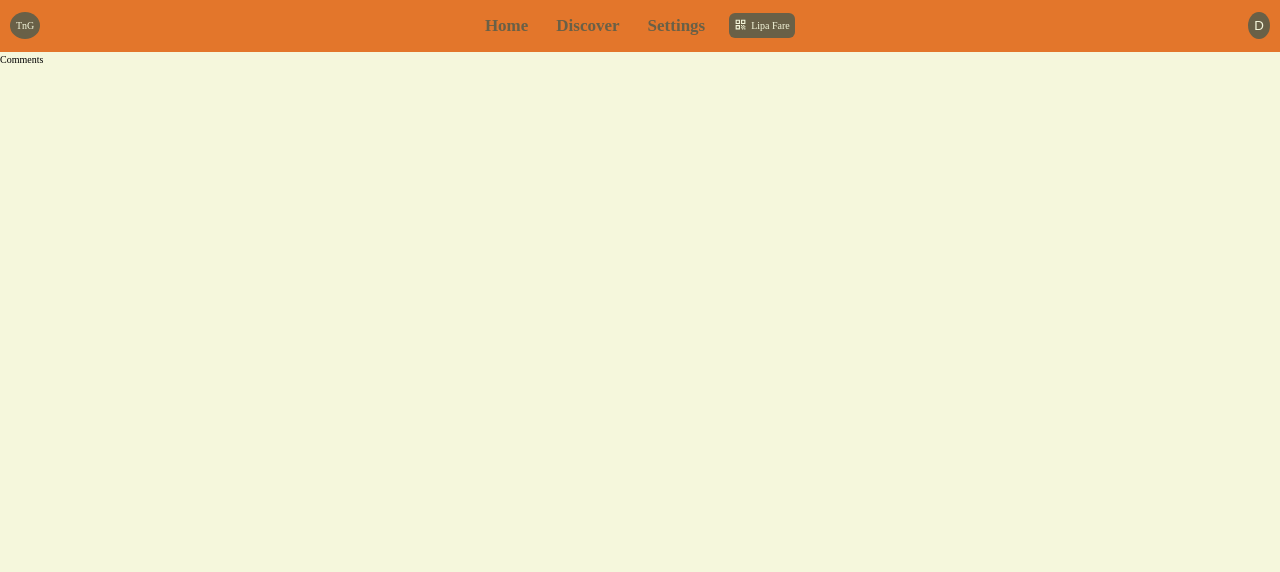
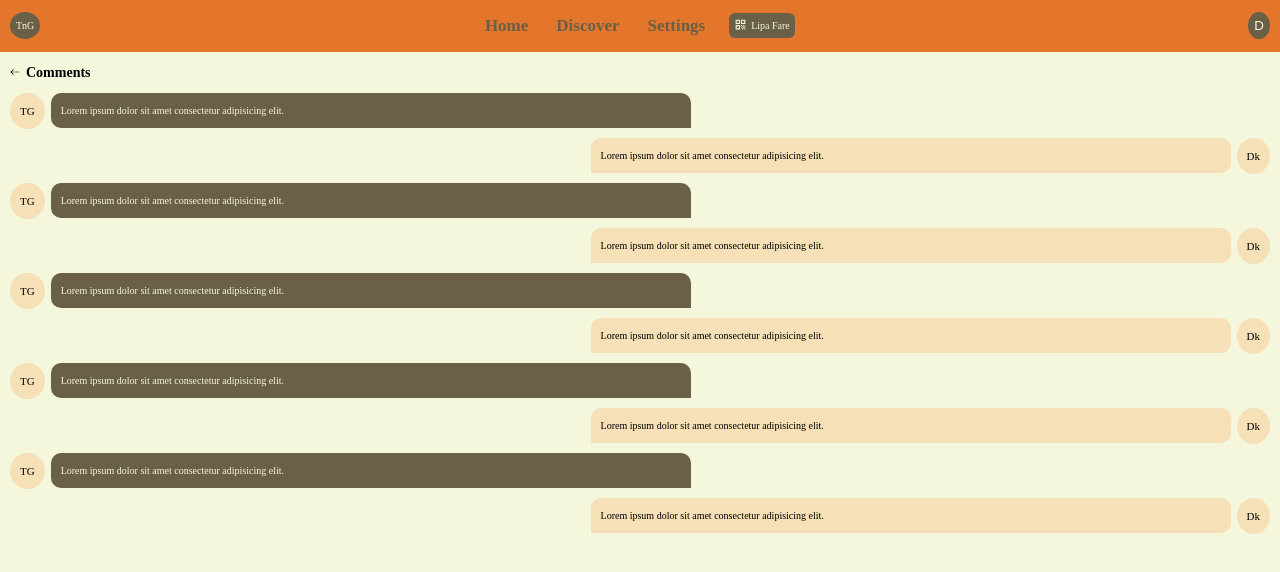
Before and after one commit to dennis-dentrix/tapandgo, a React (Vite) app: page /forum/comments in a window 1280 px wide. Shown: the top 572 px of the page. Built offline with nearby package versions, Linux system fonts and the light colour scheme; a web font is replaced by a local one.

Commit message:
Comments

```diff
--- a/src/App.scss
+++ b/src/App.scss
@@ -81,7 +81,17 @@ Link {
   padding: 1rem 2rem;
   height: 100%;
 }
-
+.section {
+  &-top {
+    display: flex;
+    align-items: center;
+    gap: 0.6rem;
+    margin-bottom: 1rem;
+  }
+  &-heading {
+    font-size: $heading-size-small;
+  }
+}
 .discover {
   &-btn {
     outline: none;
--- a/src/components/styles/navigation.scss
+++ b/src/components/styles/navigation.scss
@@ -140,7 +140,7 @@
     z-index: 10;
     background-color: $color-dark;
     width: 100%;
-    padding: 0.9rem 1rem;
+    padding: 0.4rem 0.8rem;
 
     &-list {
       display: flex;
--- a/src/pages/Comments.jsx
+++ b/src/pages/Comments.jsx
@@ -1,6 +1,98 @@
 import React from "react";
+import { useNavigate } from "react-router-dom";
+import { ArrowLeft, Send } from "react-bootstrap-icons";
 import "./styles/comments.scss";
 
 export const Comments = () => {
-  return <div>Comments</div>;
+  const navigate = useNavigate();
+  const handleReturn = () => navigate("/forum");
+  return (
+    <section className="comment">
+      <div className="section-top">
+        <ArrowLeft onClick={handleReturn} />
+        <h2 className="section-heading">Comments</h2>
+      </div>
+
+      <div className="comment-body">
+        <div className="comment-body__messages">
+          <div className="comment-content__received">
+            <div className="message-icon">TG</div>
+            <p className="comment-received comment-text">
+              Lorem ipsum dolor sit amet consectetur adipisicing elit.
+            </p>
+          </div>
+
+          <div className="comment-content__sent">
+            <p className="comment-sent comment-text">
+              Lorem ipsum dolor sit amet consectetur adipisicing elit.
+            </p>
+            <div className="message-icon">Dk</div>
+          </div>
+
+          <div className="comment-content__received">
+            <div className="message-icon">TG</div>
+            <p className="comment-received comment-text">
+              Lorem ipsum dolor sit amet consectetur adipisicing elit.
+            </p>
+          </div>
+
+          <div className="comment-content__sent">
+            <p className="comment-sent comment-text">
+              Lorem ipsum dolor sit amet consectetur adipisicing elit.
+            </p>
+            <div className="message-icon">Dk</div>
+          </div>
+
+          <div className="comment-content__received">
+            <div className="message-icon">TG</div>
+            <p className="comment-received comment-text">
+              Lorem ipsum dolor sit amet consectetur adipisicing elit.
+            </p>
+          </div>
+
+          <div className="comment-content__sent">
+            <p className="comment-sent comment-text">
+              Lorem ipsum dolor sit amet consectetur adipisicing elit.
+            </p>
+            <div className="message-icon">Dk</div>
+          </div>
+
+          <div className="comment-content__received">
+            <div className="message-icon">TG</div>
+            <p className="comment-received comment-text">
+              Lorem ipsum dolor sit amet consectetur adipisicing elit.
+            </p>
+          </div>
+
+          <div className="comment-content__sent">
+            <p className="comment-sent comment-text">
+              Lorem ipsum dolor sit amet consectetur adipisicing elit.
+            </p>
+            <div className="message-icon">Dk</div>
+          </div>
+          <div className="comment-content__received">
+            <div className="message-icon">TG</div>
+            <p className="comment-received comment-text">
+              Lorem ipsum dolor sit amet consectetur adipisicing elit.
+            </p>
+          </div>
+
+          <div className="comment-content__sent">
+            <p className="comment-sent comment-text">
+              Lorem ipsum dolor sit amet consectetur adipisicing elit.
+            </p>
+            <div className="message-icon">Dk</div>
+          </div>
+        </div>
+        {/* <form className="comment-space">
+          <input
+            type="text"
+            placeholder="Write a comment"
+            className="comment-input"
+          />
+          <Send />
+        </form> */}
+      </div>
+    </section>
+  );
 };
--- a/src/pages/Forum.jsx
+++ b/src/pages/Forum.jsx
@@ -1,18 +1,24 @@
 import { useState } from "react";
-import { Link } from "react-router-dom";
-import { CheckBox, ArrowBackOutlined } from "@mui/icons-material";
-import { CheckCircleFill, ChatLeftDots } from "react-bootstrap-icons";
+
+import { Link, useNavigate } from "react-router-dom";
+import {
+  ArrowLeft,
+  CheckCircleFill,
+  ChatLeftDots,
+} from "react-bootstrap-icons";
 import "./styles/forum.scss";
 
 export const Forum = () => {
+  const navigate = useNavigate();
+  const handleHome = () => navigate("/");
   const iconStyle = {
     color: "#e3762b",
   };
   return (
     <section className="main-forum">
-      <div className="main-forum__top">
-        <ArrowBackOutlined />
-        <h2 className="main-forum__heading">Forum</h2>
+      <div className="section-top">
+        <ArrowLeft onClick={handleHome} />
+        <h2 className="section-heading">Forum</h2>
       </div>
 
       <div className="message">
--- a/src/pages/Receipt.jsx
+++ b/src/pages/Receipt.jsx
@@ -12,10 +12,10 @@ export const Receipt = () => {
   return (
     <main className="main">
       <section className="receipt">
-        <div className="receipt-top">
+        <div className="section-top">
           <ArrowBackOutlined onClick={handleDiscover} />
 
-          <h1 className="receipt-heading">Receipts</h1>
+          <h1 className="section-heading">Receipts</h1>
         </div>
 
         <div className="receipt-body">
--- a/src/pages/Settings.jsx
+++ b/src/pages/Settings.jsx
@@ -50,7 +50,7 @@ export const Settings = () => {
 
         <div className="settings-settings">
           <div className="settings-user">
-            <div className="settings-user__initial">D</div>
+            <p className="messsage-icon settings-icon">D</p>
             <div className="settings-user__person">
               <p className="name">Denis Kyusya</p>
               <p className="settings-user__email">denkyusya@gmail.com</p>
--- a/src/pages/styles/comments.scss
+++ b/src/pages/styles/comments.scss
@@ -1 +1,62 @@
 @import "../../theme-styles.scss";
+
+.comment {
+  padding: 1rem;
+  height: 100%;
+  width: auto;
+  position: relative;
+  display: block;
+  &-body {
+    height: 100vh;
+    overflow: hidden;
+
+    &__message {
+      display: flex;
+      flex-direction: column;
+      align-items: center;
+    }
+  }
+  &-content {
+    &__received {
+      display: flex;
+      align-items: flex-start;
+      gap: 0.6rem;
+      float: left;
+    }
+
+    &__sent {
+      float: right;
+      display: flex;
+      align-items: flex-start;
+      gap: 0.6rem;
+    }
+  }
+  &-received {
+    float: left;
+    background-color: $color-extra;
+    color: $color-tertiary;
+    border-radius: 1rem 1rem 0 1rem;
+  }
+  &-sent {
+    float: right;
+    background-color: $color-dark;
+    border-radius: 1rem 1rem 1rem 0;
+  }
+  &-text {
+    padding: 1rem;
+    margin: 0 0 1rem 0;
+    width: 50vw;
+  }
+  &-space {
+    position: absolute;
+    bottom: 30%;
+    left: 0;
+    border: 1px solid red;
+    width: 100vw;
+    padding: 1rem;
+  }
+  &-input {
+    padding: 1rem;
+    background-color: black;
+  }
+}
--- a/src/pages/styles/receipt.scss
+++ b/src/pages/styles/receipt.scss
@@ -1,16 +1,6 @@
 @import "../../theme-styles.scss";
 
 .receipt {
-  &-top {
-    display: flex;
-    align-items: center;
-    gap: 0.6rem;
-    margin-bottom: 1rem;
-  }
-  &-heading {
-    font-size: $heading-size-small;
-  }
-
   &-body {
     display: flex;
     align-items: center;
--- a/src/pages/styles/settings.scss
+++ b/src/pages/styles/settings.scss
@@ -55,6 +55,12 @@
       font-size: $paragraph-size-small;
     }
   }
+  &-icon {
+    padding: 1rem;
+    border-radius: 50%;
+    font-size: $paragraph-size-small;
+    background-color: $color-primary;
+  }
 }
 @media (max-width: 425px) {
   .settings {
@@ -69,21 +75,13 @@
       align-items: center;
       gap: 1rem;
 
-      &__initial {
-        padding: 0.6rem 0.8rem;
-        background-color: $color-primary;
-        color: $color-secondary;
-        font-weight: 700;
-        border-radius: 100%;
-        font-size: $heading-size-small;
-        font-family: inherit;
-      }
       &__email {
         font-family: inherit;
         color: $color-secondary;
         font-size: $paragraph-size-small;
       }
     }
+
     &-item {
       &__name {
         font-size: $paragraph-size-small;
```
